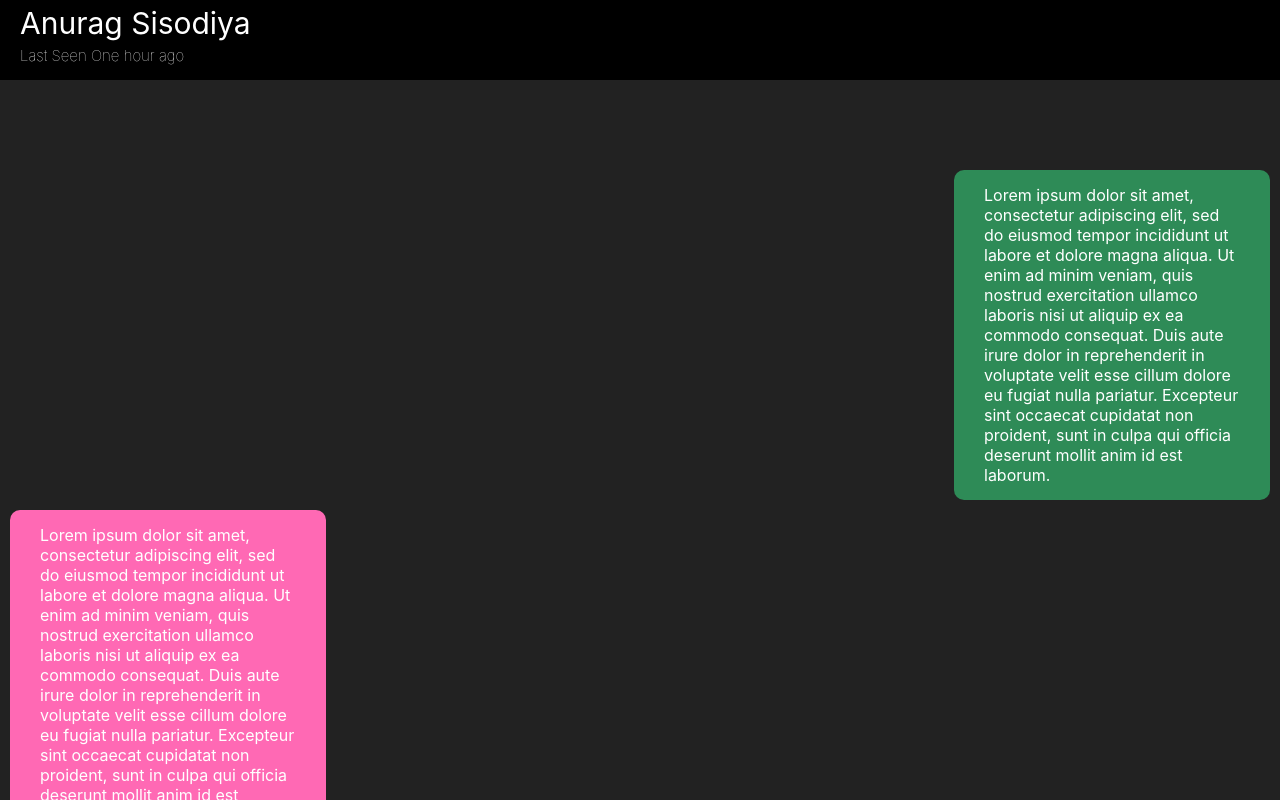
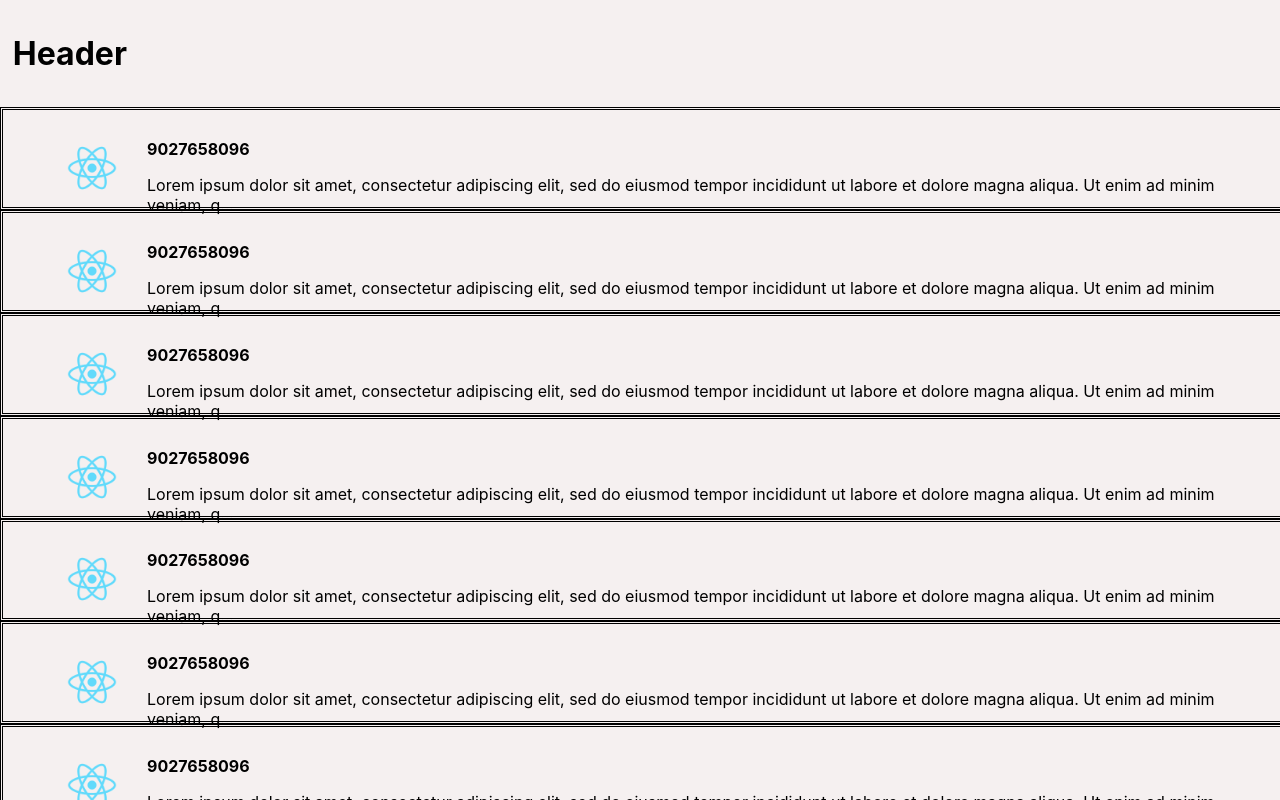
Before and after one commit to Anurps9/Whatsapp-clone, a React (Create React App) app: page / in a window 1280 px wide. Shown: the top 800 px of the page. Built offline with nearby package versions, Linux system fonts and the light colour scheme.

Commit message:
Added ChatHistoryPage

```diff
--- a/src/views/App/App.css
+++ b/src/views/App/App.css
@@ -1,5 +1,5 @@
 body, html{
-	background-color: #222 ;
+	background-color: rgb(245, 240, 240) ;
 	margin: 0;
 	padding: 0;
 }
--- a/src/views/App/App.js
+++ b/src/views/App/App.js
@@ -3,11 +3,13 @@ import DirectChatScreen from '../DirectChatScreen/DirectChatScreen.js';
 import Header from '../Header/Header.js';
 import Footer from '../Footer/Footer.js';
 import Detail from '../Detail/Detail.js';
+import ChatHistoryScreen from '../ChatHistoryScreen/ChatHistoryScreen';
 
 function App() {
    return (
      <div className="App" s>
-       <DirectChatScreen />
+        <Header/>
+        <ChatHistoryScreen/>
      </div>
    );
 }
--- /dev/null
+++ b/src/views/ChatHistoryScreen/ChatHistoryScreen.js
@@ -0,0 +1,30 @@
+import React from "react";
+import Footer from "../Footer/Footer.js";
+import Detail from "../Detail/Detail.js";
+
+function ChatHistoryScreen(props){
+    var str1="9027658096";
+    var str = "Lorem ipsum dolor sit amet, consectetur adipiscing elit, sed do eiusmod tempor incididunt ut labore et dolore magna aliqua. Ut enim ad minim veniam, quis nostrud exercitation ullamco laboris nisi ut aliquip ex ea commodo consequat. Duis aute irure dolor in reprehenderit in voluptate velit esse cillum dolore eu fugiat nulla pariatur. Excepteur sint occaecat cupidatat non proident, sunt in culpa qui officia deserunt mollit anim id est laborum.";
+    var contactDetail = [];
+    for (let i = 0; i < 100; ++i) {
+      contactDetail.push(
+        <Detail
+          contactNumber={str1}
+          lastMessage={str.substr(0, 150) + "..."}
+          contactImg="logo512.png"
+        />
+      );
+    }
+    let mainContainer = React.createElement( "div", { className: "ContactDetail" },contactDetail);
+    return (
+      <div>
+        <div className="OtherUserMessageDetail">
+          <div className="OtherUserDetailContainer">{mainContainer}</div>
+          <Footer/>
+        </div>
+    </div>
+
+    );
+}
+
+export default ChatHistoryScreen;;
--- a/src/views/Detail/Detail.js
+++ b/src/views/Detail/Detail.js
@@ -1,7 +1,7 @@
 import "./Details.css";
 function Detail(props) {
     return (
-      <div style={{ width: "90%", zIndex: 5, padding: "5%", height: "30px" }}>
+      <div className="OtherUserMessage">
         <img
           className="align"
           src={props.contactImg}
--- a/src/views/Detail/Details.css
+++ b/src/views/Detail/Details.css
@@ -1,12 +1,22 @@
+.OtherUserMessage{
+    height: 20px;
+    width: 90%;
+    border-style: double;
+    padding: 5%;
+    padding-top: 1%;
+}
+
 .align{
+    margin-top:20px;
     display:inline;
-    width:100px;
-    height: 100px;
+    width:50px;
+    height: 50px;
+
 }
 .OtherUserNumber{
     margin-left:80px;
     font-weight: bold;
 }
 .OtherUserLast{
-    margin-left:40px;
+    margin-left:80px;
 }
```
